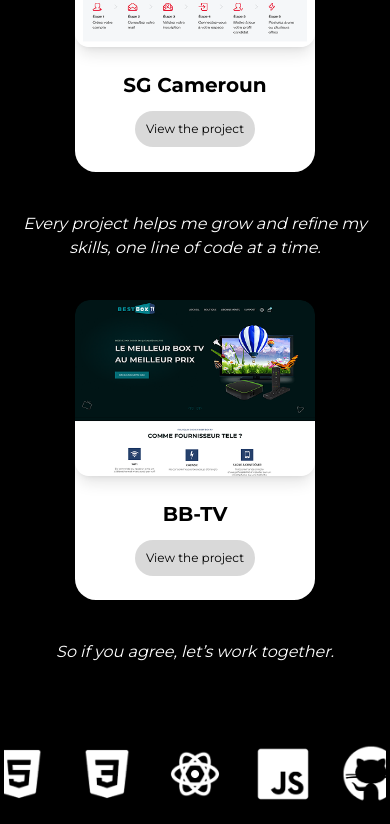
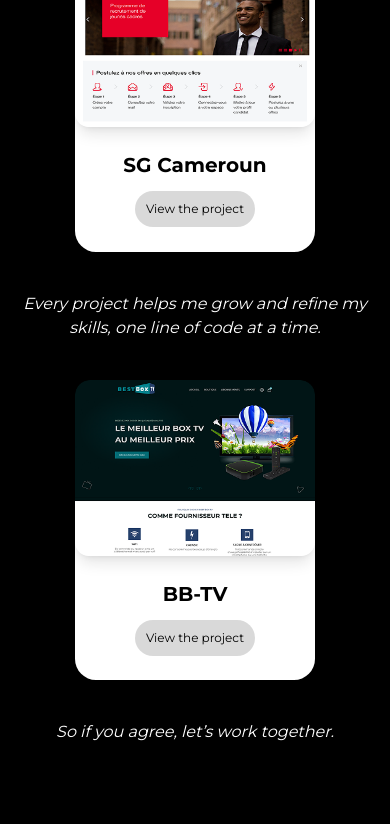
Before and after one commit to WillR3n/Willfolio, a React (Vite) app: page / in a window 390 px wide. Shown: the part 1504-2328 px from the top of the page. Built offline with nearby package versions, Linux system fonts and the light colour scheme.

Commit message:
Modif hamburger et ajout d'image

```diff
--- a/data/projects.tsx
+++ b/data/projects.tsx
@@ -31,7 +31,7 @@
     id: 3,
     title: "BB-TV",
     description: "So if you agree, let’s work together.",
-    image: "/HOME-BB 1.PNG",
+    image: "/Home-BB.png",
     link: "https://weatherapp.com",
     aosDescription : "zoom-in-left"
   },
--- a/src/pages/Projects.tsx
+++ b/src/pages/Projects.tsx
@@ -12,7 +12,7 @@
 
 export default function Projects() {
   return (
-    <section className="bg-black text-white md:py-10 px-1 md:px-10">
+    <section className="bg-black text-white py-20 md:py-10 px-1 md:px-10">
       <h2 className="text-center text-2xl md:text-4xl italic underline mb-12">
         Projects
       </h2>
```
Also changed, not shown: public/Home-BB.png (renamed from public/HOME-BB 1.png).
